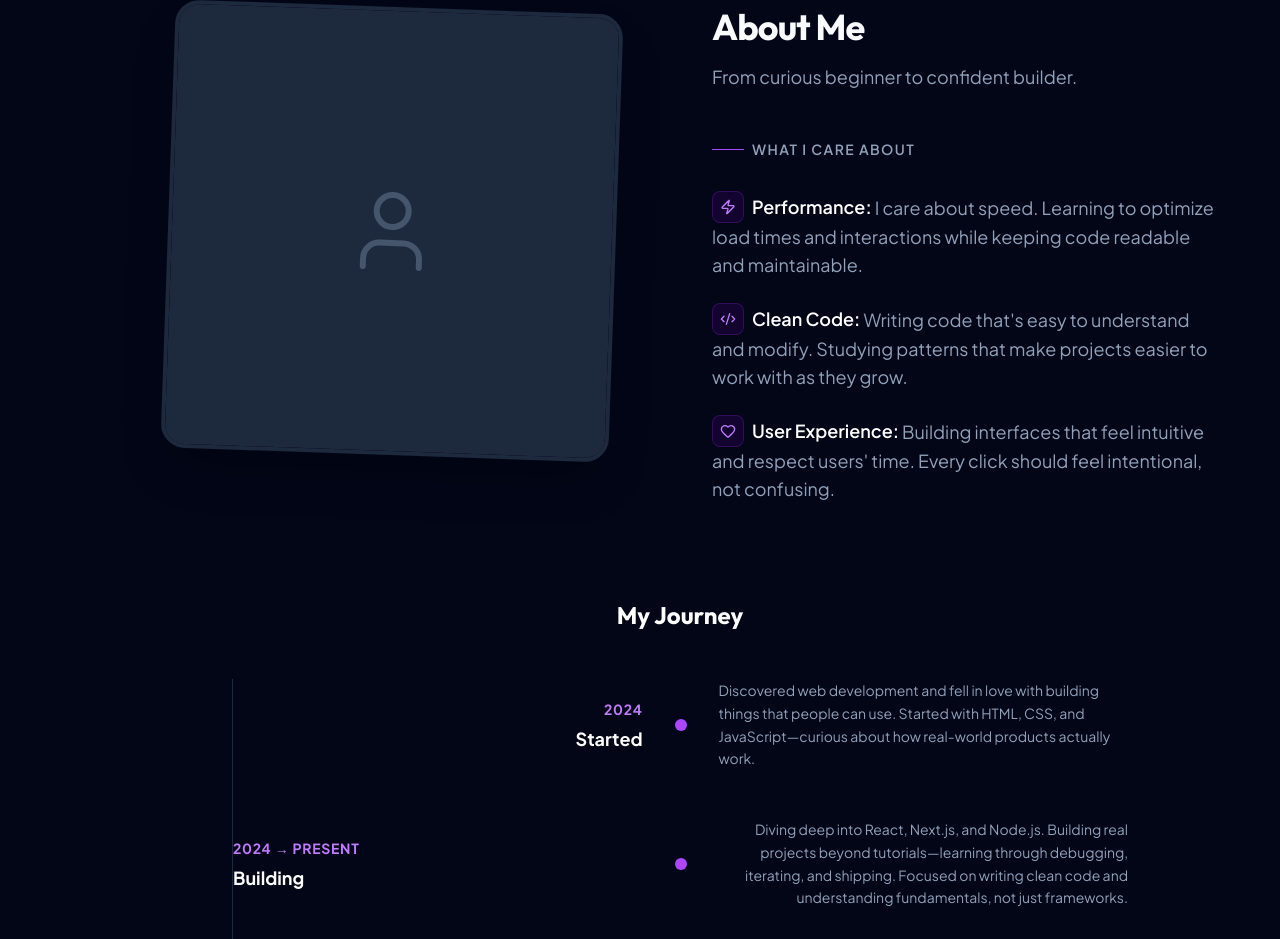
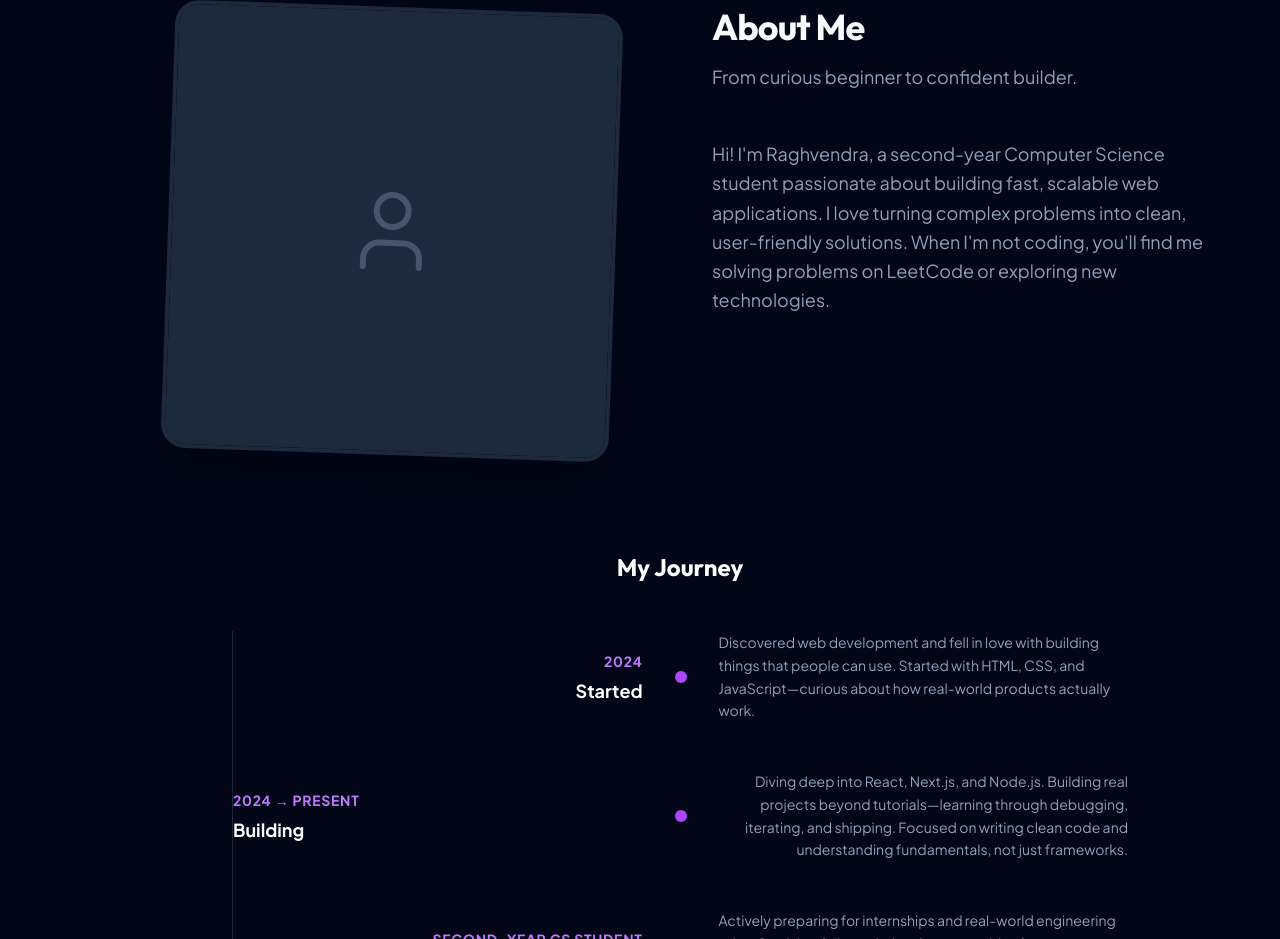
Before and after one commit to 23raghvendra/PersonalPortfolio, a Next.js app: page / in a window 1280 px wide. Shown: the part 929-1868 px from the top of the page. Built offline with nearby package versions, Linux system fonts and the light colour scheme.

Commit message:
Simplified About Me section to a concise paragraph

```diff
--- a/src/components/sections/AboutSection.jsx
+++ b/src/components/sections/AboutSection.jsx
@@ -63,35 +63,16 @@ export function AboutSection() {
                         <SectionTitle title="About Me" subtitle="From curious beginner to confident builder." />
                     </div>
 
-                    <div className="space-y-8">
-                        <h3 className="text-sm font-semibold text-slate-500 dark:text-slate-400 uppercase tracking-widest flex items-center gap-2">
-                            <span className="w-8 h-[1px] bg-purple-500"></span>
-                            What I Care About
-                        </h3>
-
-                        <div className="space-y-6 text-slate-600 dark:text-slate-400 leading-relaxed">
-                            {CARE_ABOUT.map((item, i) => (
                     <motion.div
-                                    key={item.title}
                         initial={{ opacity: 0, y: 10 }}
                         whileInView={{ opacity: 1, y: 0 }}
                         viewport={{ once: true }}
-                                    transition={{ delay: i * 0.15 }}
-                                    className="group"
+                        transition={{ delay: 0.1 }}
                     >
-                                    <p className="text-base md:text-lg">
-                                        <span className="inline-flex items-center gap-2 font-semibold text-slate-900 dark:text-white">
-                                            <span className="inline-flex items-center justify-center w-8 h-8 rounded-lg bg-purple-50 dark:bg-purple-950/30 border border-purple-100 dark:border-purple-900/50 group-hover:bg-purple-100 dark:group-hover:bg-purple-900/40 transition-colors">
-                                                <item.icon className="w-4 h-4 text-purple-600 dark:text-purple-400" strokeWidth={2} />
-                                            </span>
-                                            {item.title}:
-                                        </span>
-                                        {" "}{item.description}
+                        <p className="text-base md:text-lg text-slate-600 dark:text-slate-400 leading-relaxed">
+                            Hi! I'm Raghvendra, a second-year Computer Science student passionate about building fast, scalable web applications. I love turning complex problems into clean, user-friendly solutions. When I'm not coding, you'll find me solving problems on LeetCode or exploring new technologies.
                         </p>
                     </motion.div>
-                            ))}
-                        </div>
-                    </div>
                 </div>
             </div>
 
```
Lines whose indentation alone changed are shown as unchanged.
